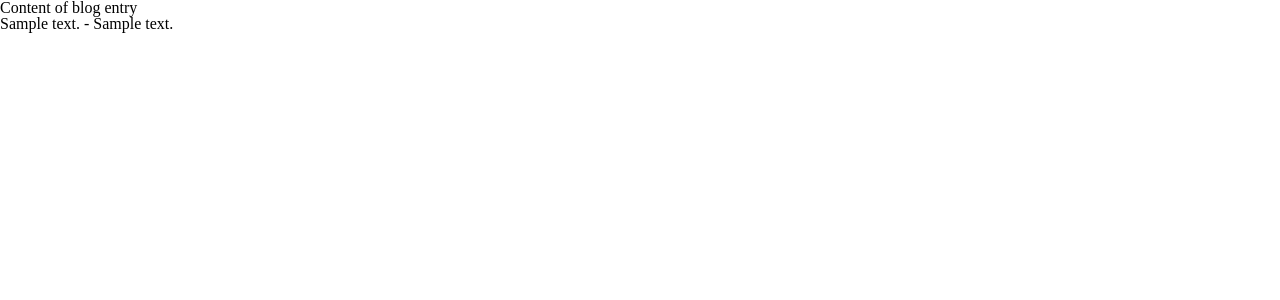
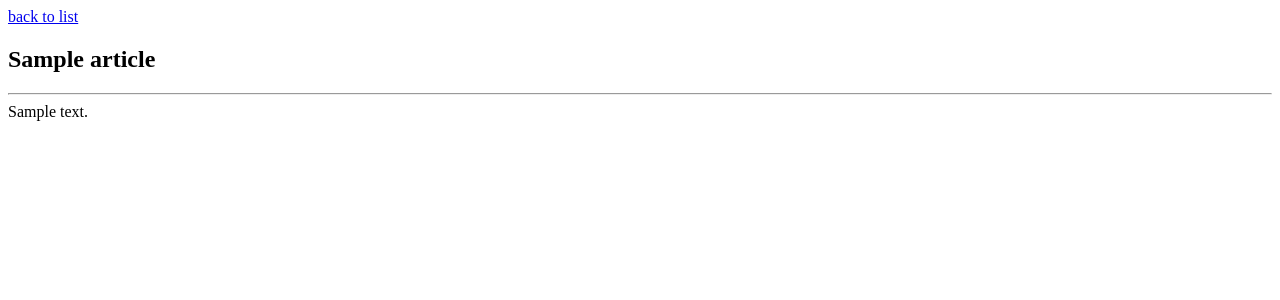
Before and after one commit to tylerlong/everblog, a Python web app: template everblog/templates/article/read.html in a window 1280 px wide. Shown: the top 300 px of the page. Run offline with Jinja, Linux system fonts and the light colour scheme; the template is opened without the code that fills it: most values are stand-ins (such as "Sample title", 1, 10 or a date in 2020); some libraries are stand-ins or nearby versions.

Commit message:
fetch note contents from evernote.com

```diff
--- a/everblog/__init__.py
+++ b/everblog/__init__.py
@@ -6,13 +6,18 @@
 """
 from flask import Flask
 from quick_orm.core import Database
+from toolkit_library.encryption import Encryption
+
 
 app = Flask(__name__)
 app.config.update(
     DEBUG = True,
+    SECRET_KEY = Encryption.generate_random_string(),
+
     CONNECTION_STRING = 'sqlite:///everblog.db',
 )
 
 db = Database(app.config['CONNECTION_STRING'])
 
+
 import everblog.blueprints
--- a/everblog/blueprints/__init__.py
+++ b/everblog/blueprints/__init__.py
@@ -16,4 +16,4 @@ for blueprint in all_blueprints:
     exec('from everblog.blueprints import {0}'.format(blueprint))
 
     #register blueprint to app
-    exec('app.register_blueprint({0}.blueprint, url_prefix = "/{0}")'.format(blueprint))
+    exec('app.register_blueprint({0}.blueprint)'.format(blueprint))
--- a/everblog/fixtures.py
+++ b/everblog/fixtures.py
@@ -13,6 +13,9 @@ exec(moduleInspector.import_all_classes_statement())
 
 articles = []
 articles.append(Article(
+    evernote_shard_id = 's68',
     evernote_guid = 'dbe815e0-2326-4319-8acb-a1f2a1dce991',
-    evernote_key = '9500cbb022e2239df5f287ae89a664c7'
+    evernote_key = '9500cbb022e2239df5f287ae89a664c7',
+    title = u'如何部署一个基于python wsgi 的网站到linux系统',
+    snippet = u'如何部署一个基于python wsgi的网站到linux系统 Python wsgi是一个标准接口, 大部分的web server(比如apache, nginx等)都支持这一接口(直接支持或者通过扩展的方式支持), 大部分的python web框架(比如django, pyramid等)也都支持这一接口. 于是它带来的好处就是: 几乎所有的python web框架都能够部署到几乎所有的web se...'
 ))
--- a/everblog/static/main.css
+++ /dev/null
@@ -1,42 +0,0 @@
-html, body, div, span, applet, object, iframe,
-h1, h2, h3, h4, h5, h6, p, blockquote, pre,
-a, abbr, acronym, address, big, cite, code,
-del, dfn, em, img, ins, kbd, q, s, samp,
-small, strike, strong, sub, sup, tt, var,
-b, u, i, center,
-dl, dt, dd, ol, ul, li,
-fieldset, form, label, legend,
-table, caption, tbody, tfoot, thead, tr, th, td,
-article, aside, canvas, details, embed,
-figure, figcaption, footer, header, hgroup,
-menu, nav, output, ruby, section, summary,
-time, mark, audio, video {
-	margin: 0;
-	padding: 0;
-	border: 0;
-	font-size: 100%;
-	font: inherit;
-	vertical-align: baseline;
-}
-article, aside, details, figcaption, figure,
-footer, header, hgroup, menu, nav, section {
-	display: block;
-}
-body {
-	line-height: 1;
-}
-ol, ul {
-	list-style: none;
-}
-blockquote, q {
-	quotes: none;
-}
-blockquote:before, blockquote:after,
-q:before, q:after {
-	content: '';
-	content: none;
-}
-table {
-	border-collapse: collapse;
-	border-spacing: 0;
-}
--- a/everblog/templates/article/list.html
+++ b/everblog/templates/article/list.html
@@ -1,10 +1,11 @@
 {% extends "layout.html" %}
 
 {% block title %}List of blog entries{% endblock %}
-
 {% block body %}
 <h2>List of blog entries</h2>
+<hr/>
 {% for article in articles %}
-<a href="{{ url_for('article.read', id = article.id) }}">{{ article.evernote_guid }}</a><br/>
+<a href="{{ url_for('article.read', id = article.id) }}">{{ article.title }}</a> - {{ article.created }}<br/>
+{{ article.snippet }}
 {% endfor %}
 {% endblock %}
--- a/everblog/templates/article/read.html
+++ b/everblog/templates/article/read.html
@@ -1,8 +1,10 @@
 {% extends "layout.html" %}
 
-{% block title %}Content of blog entry{% endblock %}
+{% block title %}{{ article.title }}{% endblock %}
 
 {% block body %}
-<h2>Content of blog entry</h2>
-{{ article.evernote_guid }} - {{ article.evernote_key }}
+<a href="{{ url_for('article.list') }}">back to list</a><br/>
+<h2>{{ article.title }}</h2>
+<hr/>
+{{ article.content|safe }}
 {% endblock %}
```
Also changed, not shown: everblog/blueprints/article.py (+7 -2 lines), everblog/models.py (+7 -1 lines), everblog.db.
